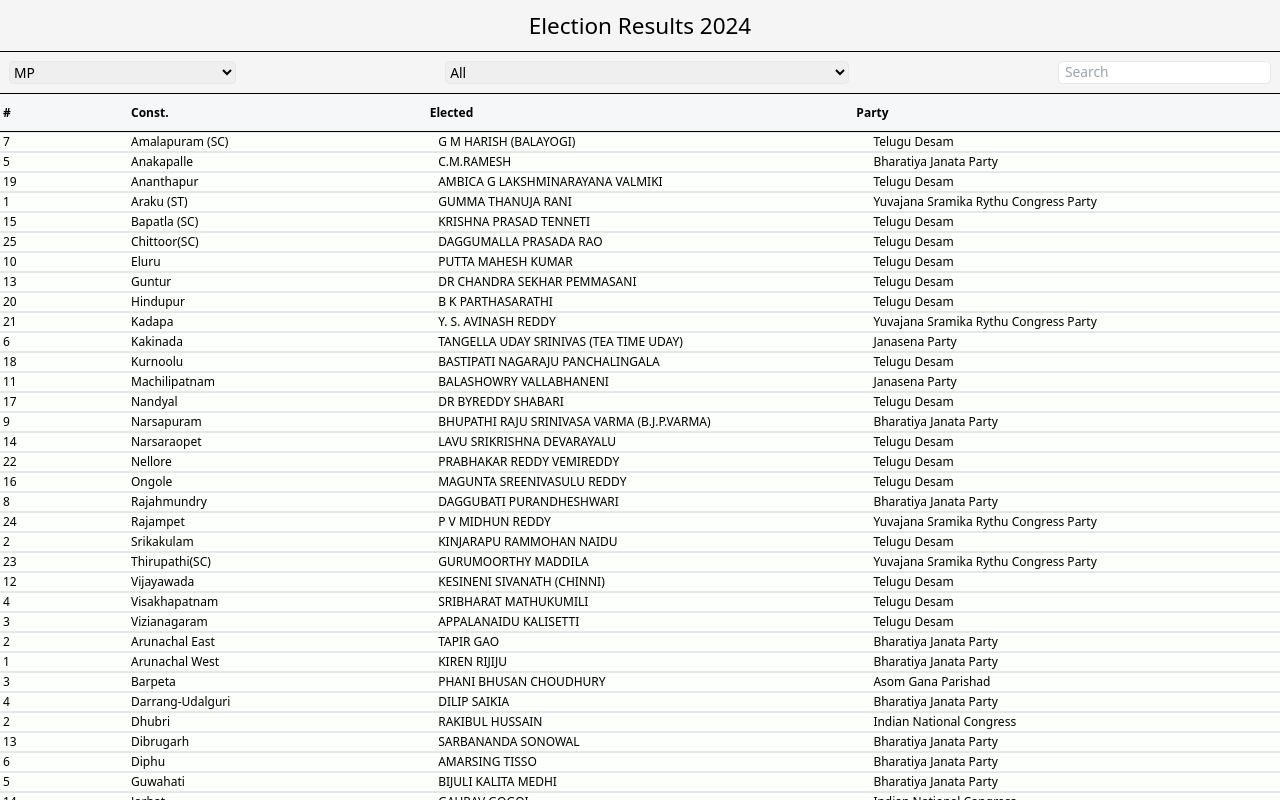
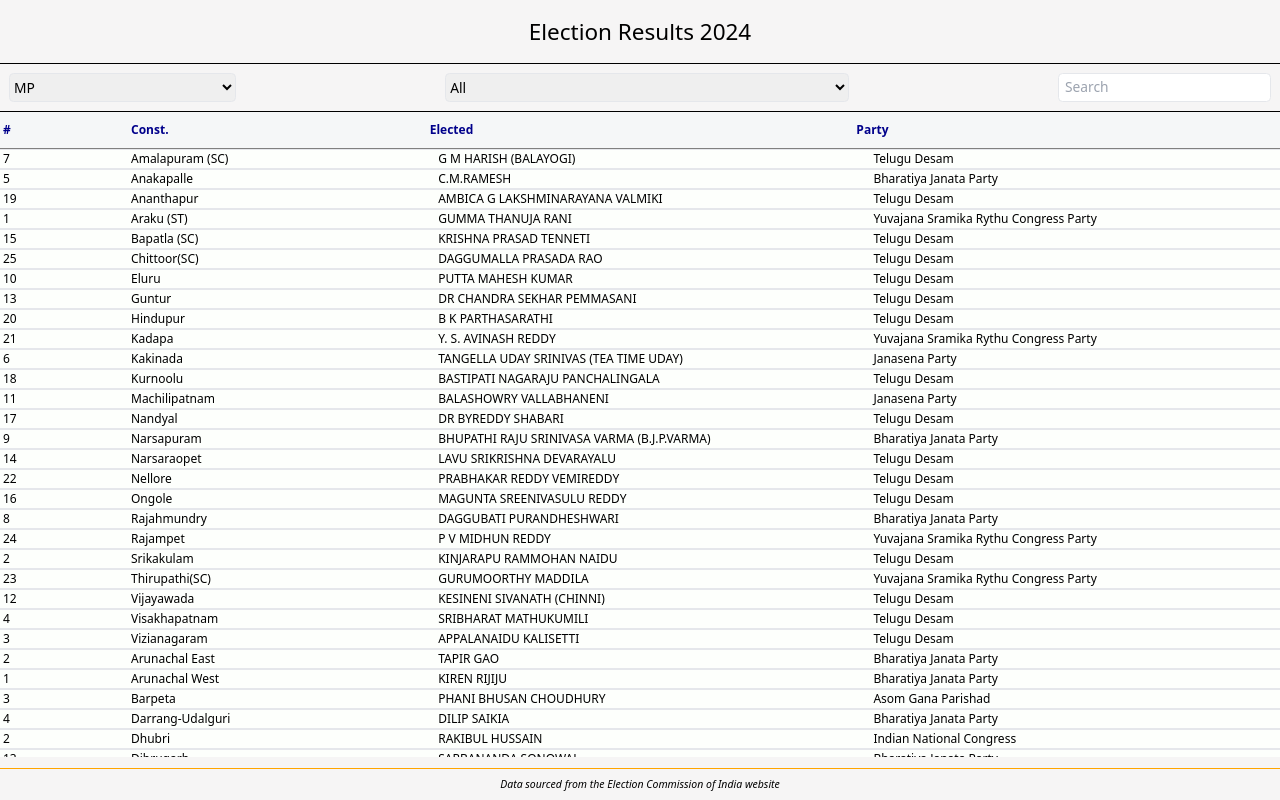
Before and after one commit to stephenmarri/100-Projects, a React (Vite) app in the folder javascript/03.ElectionResults/: page / in a window 1280 px wide. Built offline with nearby package versions, Linux system fonts and the light colour scheme.

Commit message:
js3 - structure is complete

```diff
--- a/javascript/03.ElectionResults/src/App.css
+++ b/javascript/03.ElectionResults/src/App.css
@@ -10,13 +10,20 @@
 body {
   background-color: var(--primary-bg-color);
   height: 100%;
-  width: 100%;
+
+  #header_container {
+    height: 8vh;
+  }
+
+
 
   #fitler_container {
+    height: 6vh;
+    width: 100%;
     background-color: var(--primary-bg-color);
     font-size: 1.15rem !important;
     border-bottom: 1px solid black !important;
-    margin-bottom: 2px;
+    /* margin-bottom: 2px; */
 
     & :first-child {
       width: 18%;
@@ -32,33 +39,36 @@
   }
 
   #data_container {
-    width: 100%;
+    display: block;
+    overflow: auto;
+    height: 82vh;
+
+  }
+
   table {
     width: 100%;
     background-color: var(--secondary-bg-color);
-      border-collapse: se;
-      display: block;
-      margin-top: -1px;
-      position: fixed;
-      height: 100vh;
-      overflow: auto;
+    border-collapse: collapse;
     table-layout: fixed;
   }
 
   thead {
     background-color: #f5f7f8;
-      position: sticky;
     width: 100%;
-      border-bottom: 1px solid black;
-      margin: 0;
-      top: 0px;
-
-
+    border-bottom: 1px solid gray;
+    color: darkblue
 
   }
 
+  tbody {
+    display: block;
+    overflow-y: scroll;
+    max-height: 76vh; /* Adjust based on header height and footer height */
+    width: 100%;
+  }
 
-    th, td {
+  th,
+  td {
     /* width: 25%; Adjust based on the number of columns */
     word-wrap: break-word; /* Allows long words to be broken and wrap to the next line */
     white-space: normal; /* Normal white-space behavior with wrapping */
@@ -72,12 +82,15 @@
     width: 100%;
     table-layout: fixed; /* Ensures the columns are of equal width */
   }
+
+  #footer_container {
+    height: 4vh;
+    width: 100vw;
+    border-top: 1px solid orange;
   }
 }
 
-
 @media screen and (min-width: 760px) {
   body {
-
   }
 }
--- a/javascript/03.ElectionResults/src/App.jsx
+++ b/javascript/03.ElectionResults/src/App.jsx
@@ -8,6 +8,7 @@
 import Data from './components/Data'
 import json_full_mps from './assets/eci_loksabha_data.json';
 import json_full_mla from './assets/eci_mla_data.json';
+import Footer from './components/Footer'
 
 export default function App() {
 
@@ -27,11 +28,13 @@
     const filteredData = filter_data_mp(base_data, filter_state)
     const flatData = flatten_data_mp(filteredData)
     display_data = get_display_data_mp(flatData)
+    display_data = filter_state == 'All' ? display_data : display_data.sort((a,b) => a["data_const_number"] - b["data_const_number"])
   } else {
     const filterDataMla = filter_state_mla == 'All' ? json_full_mla : Object.entries(json_full_mla).filter(([key, value]) => key == filter_state_mla)
-    const sortedDataMla =  sortObjectOfArrays(filterDataMla)
-    const flatDataMla = flatten_data_mla(sortedDataMla)
+    // const sortedDataMla =  sortObjectOfArrays(filterDataMla)
+    const flatDataMla = flatten_data_mla(filterDataMla)
     display_data = get_display_data_mp(flatDataMla)
+    display_data = filter_state_mla == 'All' ? display_data : display_data.sort((a,b) => a["data_const_number"] - b["data_const_number"])
   }
 
   const display_states = filter_power == 'mp' ? stateData : stateData_mla
@@ -45,6 +48,7 @@
       <Header />
       <Filter data={display_states} fitlerForState={display_filter_state} setFilterFotState={display_setFilterFunc} filterForPower={filter_power} setFilterForPower={setFilter_power} />
       <Data data={display_data} />
+      <Footer />
     </>
   )
 }
@@ -96,5 +100,6 @@
     });
   });
   console.log(newObj)
+  console.log(newObj)
   return newObj
 }
--- /dev/null
+++ b/javascript/03.ElectionResults/src/components/Footer.jsx
@@ -0,0 +1,11 @@
+import React from 'react'
+
+const Footer = () => {
+  return (
+    <div id='footer_container' className='fr italic text-sm'>
+        <span>Data sourced from the Election Commission of India website</span>
+    </div>
+  )
+}
+
+export default Footer
--- a/javascript/03.ElectionResults/src/components/Header.jsx
+++ b/javascript/03.ElectionResults/src/components/Header.jsx
@@ -2,7 +2,7 @@
 
 const Header = () => {
     return (
-        <div className='w-full border-b border-black ' id='header_container'>
+        <div className='w-full border-b border-black fc' id='header_container'>
             <h1 className="text-3xl text-gray-00 text-center py-4">
                 Election Results 2024
             </h1>
```
Also changed, not shown: 1 other file (tests, documents, lock files or other folders). Lines whose indentation alone changed are shown as unchanged.
